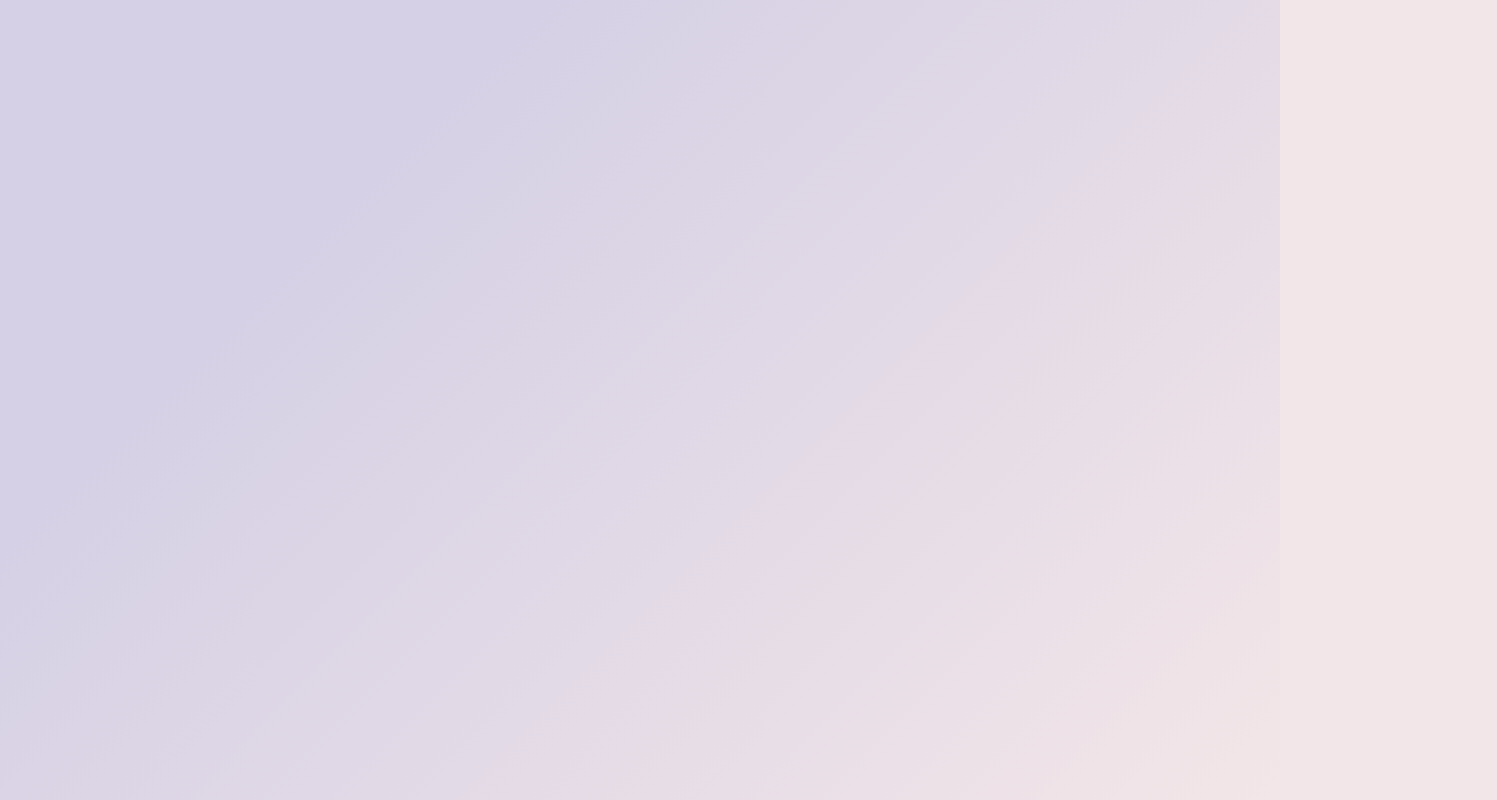
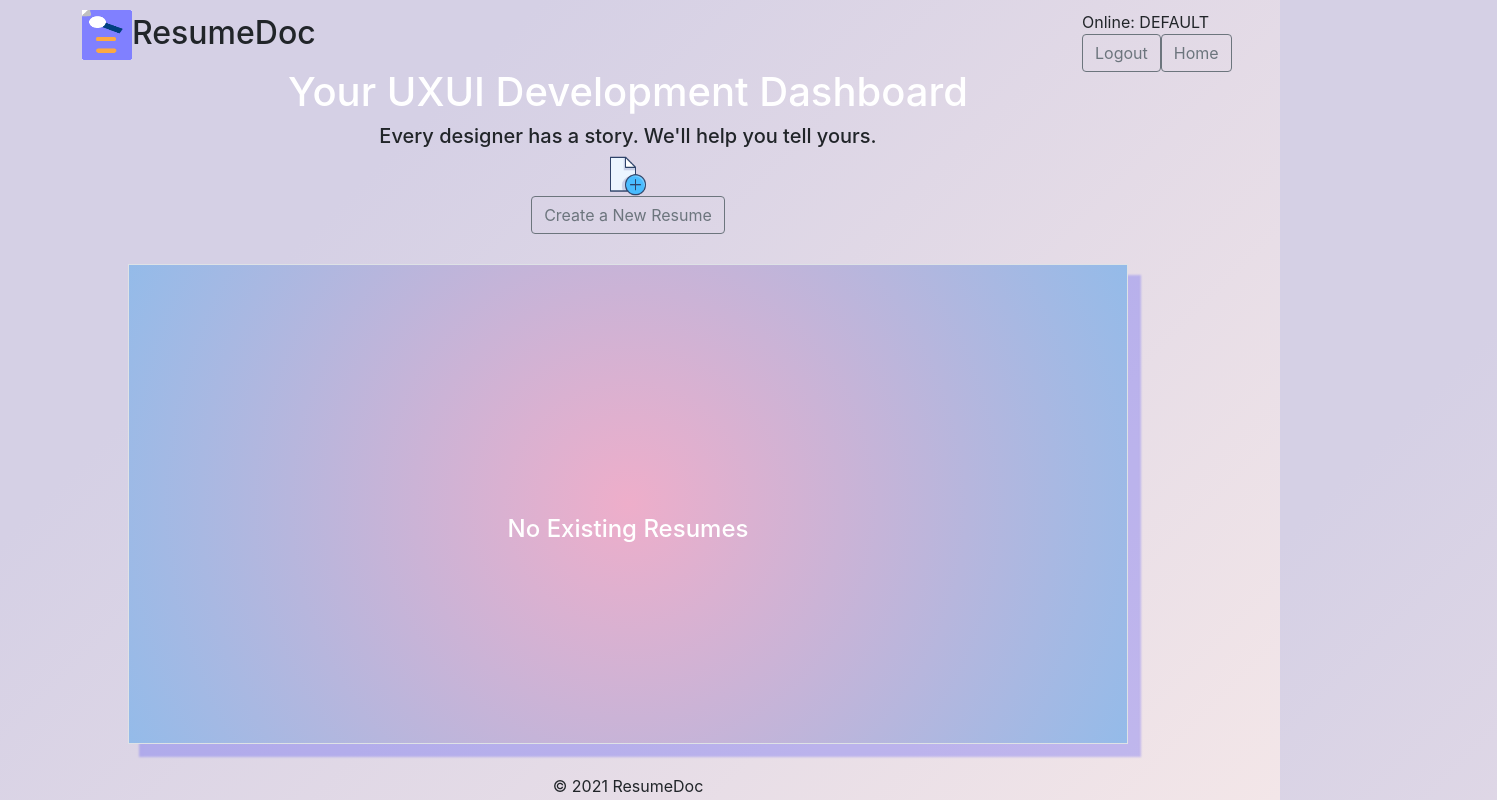
Before and after one commit to randylirano/resumeDoc, a React (Create React App) app in the folder frontend/: page /uxui in a window 1280 px wide. Before the commit this address had no page. Shown: the whole page, 1497 px wide, since content can reach past the window. Built offline with nearby package versions, Linux system fonts and the light colour scheme.

Commit message:
built uxui dashboard page and associated components and routes

```diff
--- a/frontend/src/App.js
+++ b/frontend/src/App.js
@@ -4,6 +4,7 @@ import Login from "./pages/Login";
 import SignUp from "./pages/SignUp";
 import Landing from "./pages/Landing";
 import SweDashboard from "./pages/SweDashboard";
+import UxUiDashboard from "./pages/UxUiDashboard";
 
 function App() {
   return (
@@ -13,6 +14,7 @@ function App() {
         <Route exact path="/signup" element={<SignUp />} />
         <Route exact path="/landing" element={<Landing />} />
         <Route exact path="/swe" element={<SweDashboard />} />
+        <Route exact path="/uxui" element={<UxUiDashboard />} />
       </Routes>
     </Router>
   );
--- /dev/null
+++ b/frontend/src/components/UxUiDashboardContentBox.js
@@ -0,0 +1,84 @@
+// eslint-disable-next-line no-unused-vars
+import React from "react";
+import { useState } from "react";
+import img from "../images/new-document.png";
+import "../stylesheets/swe-dashboard.css";
+
+// Written by Kennedy Ezumah
+
+const UxUiDashboardContentBox = (props) => {
+  /*
+    UxUiDashboardContentBox:
+            component responsible for rendering the content box. Content box fetches and
+            displays user's UXUI resumes from the database. A backend call is made with a helper
+            function to the listening Express application to retrieve this data. If this call is
+            successful, data is shown as components. Otherwise, a "No Existing Resumes" default
+            message is shown.
+    params: takes an object with key-value pair of login_email as a parameter
+            uses this object to perform the database query
+  */
+
+  // eslint-disable-next-line no-unused-vars
+  const [userEmail] = useState(props.login_email);
+  // eslint-disable-next-line no-unused-vars
+  const databaseQuery = (userEmail) => {
+    // TO DO
+    // perform database retrieval
+    // should return pointers to resume entries if successful -> pass to redraw function
+    // use Element.innerHTML selector API for #default-text
+    // otherwise, should return default message
+    return userEmail;
+  };
+
+  function printMessage() {
+    console.log("Switching page to create new UxUiresume view");
+  }
+
+  return (
+    <div className="row" id="main-content">
+      <div className="row">
+        <center>
+          <div>
+            <h1 id="main-message">Your UXUI Development Dashboard</h1>
+          </div>
+        </center>
+        <center>
+          <div>
+            <h5 id="main-prompt">
+              Every designer has a story. We'll help you tell yours.
+            </h5>
+          </div>
+          <img
+            src={img}
+            width="40"
+            height="40"
+            alt="a document icon with a blue plus sign beside it"
+          />
+          <center>
+            <button
+              type="button"
+              className="btn btn-outline-secondary"
+              onClick={printMessage}
+            >
+              Create a New Resume
+            </button>
+          </center>
+        </center>
+      </div>
+      <div className="row">
+        <center>
+          <div className="row border" id="section-listings">
+            <center id="default-text">
+              <h4>No Existing Resumes</h4>
+            </center>
+          </div>
+        </center>
+        <footer>
+          <center>© 2021 ResumeDoc</center>
+        </footer>
+      </div>
+    </div>
+  );
+};
+
+export default UxUiDashboardContentBox;
--- a/frontend/src/components/UxUiResume.js
+++ b/frontend/src/components/UxUiResume.js
@@ -1,5 +1,6 @@
 // eslint-disable-next-line no-unused-vars
 import React from "react";
+import { useNavigate } from "react-router-dom";
 // eslint-disable-next-line no-unused-vars
 import { useHistory } from "react-router-dom";
 import "../stylesheets/landing.css";
@@ -12,9 +13,8 @@ const UxUiResume = () => {
     routes: redirects to ux/ui dashboard page with click of "UX/UI Design" button
   */
 
-  function printMessage() {
-    console.log("Switching page to UXUI view");
-  }
+  // function for changing pages
+  const navigate = useNavigate();
 
   return (
     <div className="col-4">
@@ -30,7 +30,7 @@ const UxUiResume = () => {
         <button
           type="button"
           className="btn btn-outline-secondary"
-          onClick={printMessage}
+          onClick={() => navigate("/uxui")}
         >
           UX/UI Design
         </button>
--- /dev/null
+++ b/frontend/src/pages/UxUiDashboard.js
@@ -0,0 +1,25 @@
+// eslint-disable-next-line no-unused-vars
+import React from "react";
+import NavBarOther from "../components/NavBarOther";
+import UxUiDashboardContentBox from "../components/UxUiDashboardContentBox";
+import "../stylesheets/swe-dashboard.css";
+
+// Written by Kennedy Ezumah
+
+const UxUiDashboard = (props) => {
+  /*
+    UxUiDashboard: component responsible for displaying the UXUI dashboard page
+    params: takes an object with key-value pair of login_email as a parameter
+    imported-components: NavBarOther, UxUiDashBoardContentBox
+  */
+  return (
+    <div className="container">
+      <div className="row">
+        <NavBarOther login_email={props.login_email} />
+        <UxUiDashboardContentBox login_email={props.login_email} />
+      </div>
+    </div>
+  );
+};
+
+export default UxUiDashboard;
```
Also changed, not shown: frontend/src/logo.svg (deleted).
